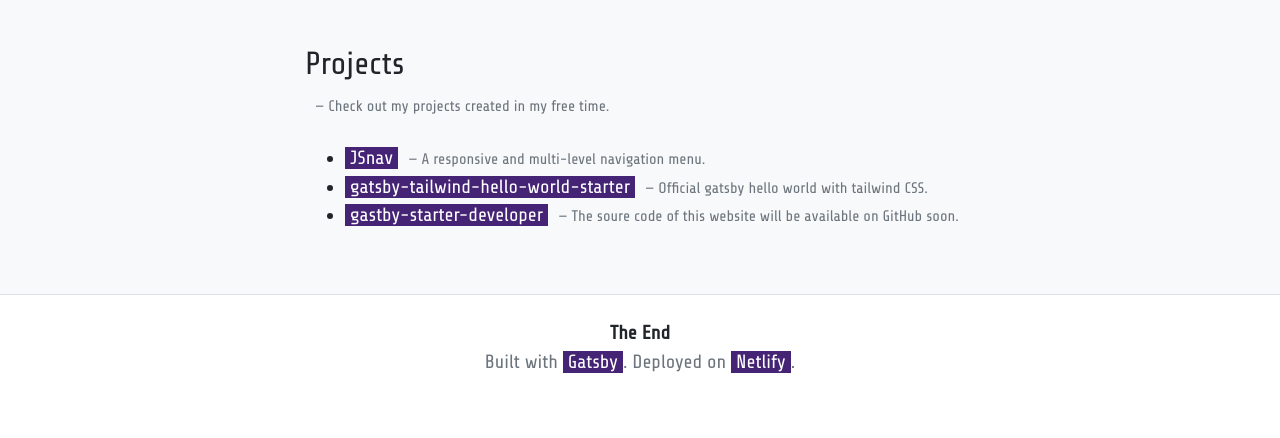
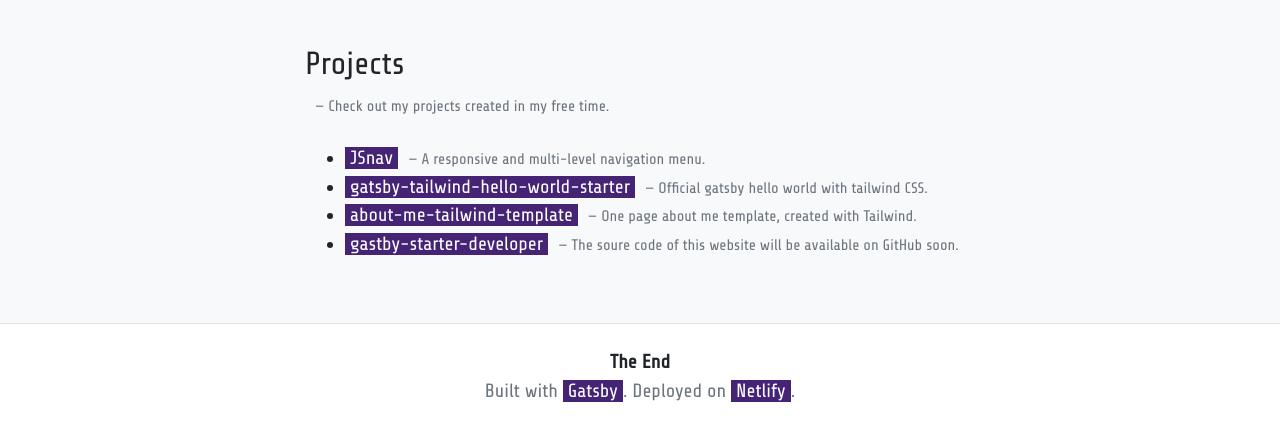
Before and after one commit to junsantilla/personal-website-gatsby, a Gatsby site: page / in a window 1280 px wide. Shown: the part 786-1224 px from the top of the page. Before the commit the page ends 1195 px from the top, so only its background shows below. Built offline with nearby package versions, Linux system fonts and the light colour scheme; Gatsby itself is replaced by a stand-in of ours.

Commit message:
Update projects

```diff
--- a/src/pages/index.js
+++ b/src/pages/index.js
@@ -96,8 +96,12 @@ const IndexPage = () => (
                                 <footer class="blockquote-footer">A responsive and multi-level navigation menu.</footer>
                             </li>
                             <li>
-                                <a target="_blank">gatsby-tailwind-hello-world-starter</a>
+                                <a thref="https://github.com/junsantilla/gatsby-tailwind-hello-world-starter" arget="_blank">gatsby-tailwind-hello-world-starter</a>
                                 <footer class="blockquote-footer">Official gatsby hello world with tailwind CSS.</footer>
+                            </li>
+                            <li>
+                                <a thref="https://github.com/junsantilla/about-me-tailwind-template" arget="_blank">about-me-tailwind-template</a>
+                                <footer class="blockquote-footer">One page about me template, created with Tailwind.</footer>
                             </li>
                             <li>
                                 <a target="_blank">gastby-starter-developer</a>
```
